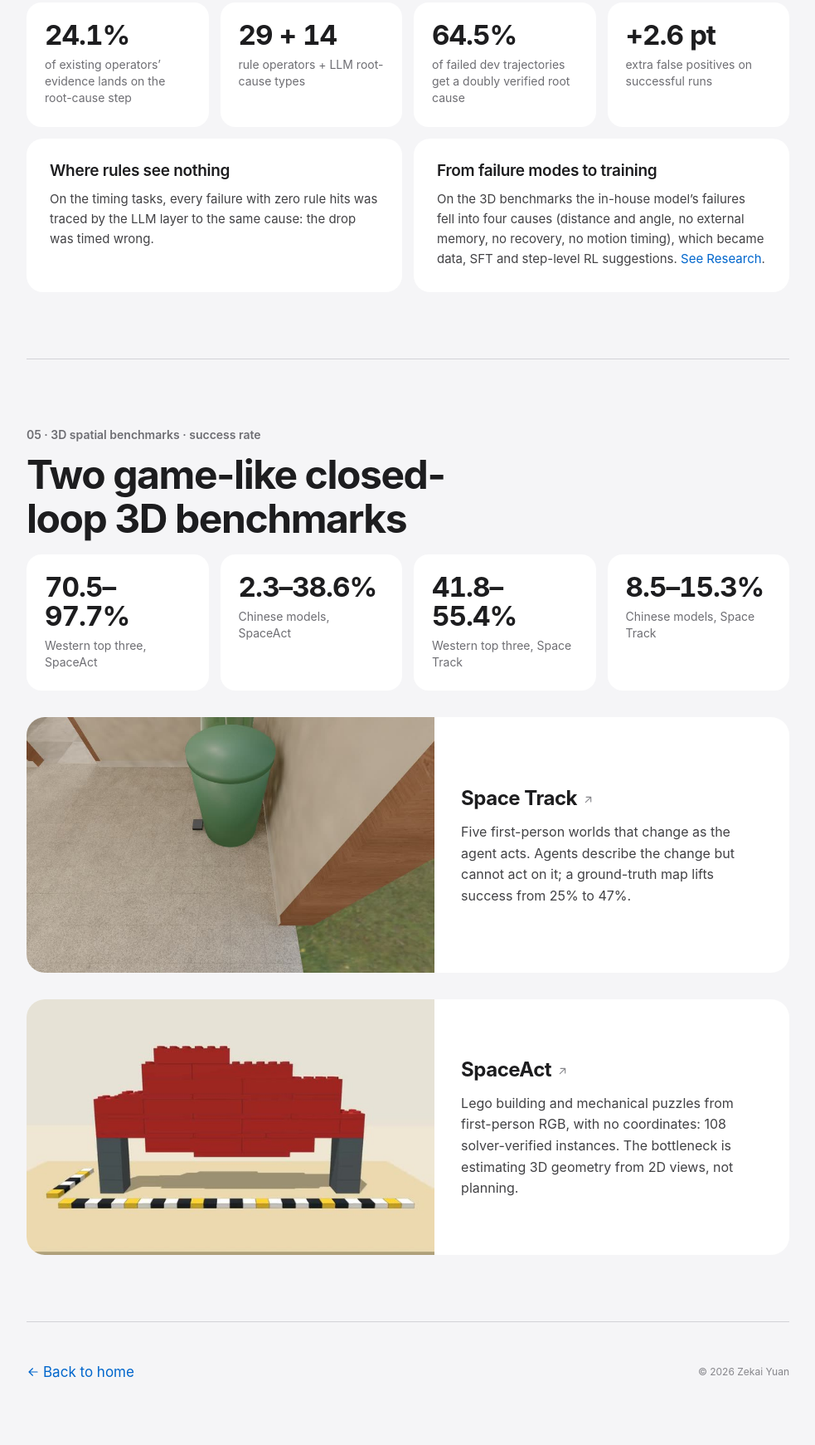
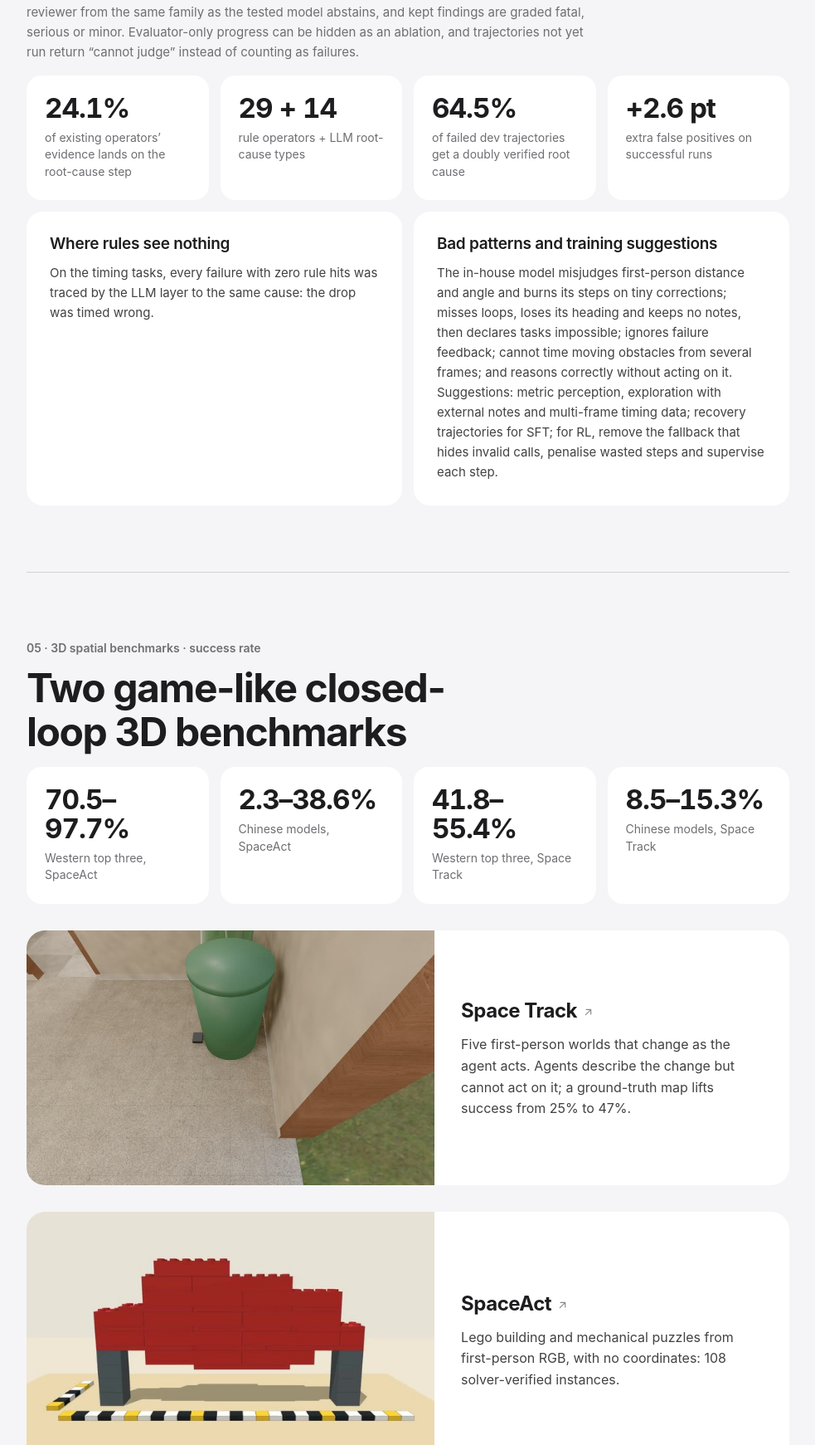
Before and after one commit to ZK-Yuan/ZK-Yuan.github.io, a plain HTML site: page tencent.html in a window 1280 px wide. Shown: the part 5481-7222 px from the top of the page at 83% size, without its empty margins (148-1131 px from the left). Drawn offline with Linux system fonts and the light colour scheme.

Commit message:
Refine CV and site: drop bottleneck claim, add SFT/RL data and bad-pattern summary
Co-authored-by: Cursor <cursoragent@cursor.com>

```diff
--- a/tencent.html
+++ b/tencent.html
@@ -57,7 +57,7 @@
   <section id="eyebench" class="d-sec">
     <p class="eyebrow">01 · <span class="en">Visual benchmark</span><span class="zh">视觉基准</span></p>
     <h2><span class="en">EyeBench-HY: puzzles reverse-engineered from user complaints</span><span class="zh">EyeBench-HY：从用户吐槽里反推的视觉考题</span></h2>
-    <p class="d-intro"><span class="en">I traced community complaints about vision models to perception blind spots and split spatial perception into <b>12 atomic skills</b> in five groups (path tracing, difference detection, topological closure, graph structure, visual patterns), each with three difficulty tiers. Parametric generators draw a puzzle and compute its answer at the same time, so new batches cost nothing to label and can target whichever skill a model is weak at.</span><span class="zh">从社区对视觉模型的吐槽反推感知盲区，把空间感知拆成路径追踪、差异检测、拓扑闭合、图结构、图形规律 <b>5 类 12 种原子能力</b>，每种 3 档难度。参数化生成器画图的同时算出答案，新题不需要人工标注，还能针对模型薄弱的能力<b>定向生产训练数据</b>。</span></p>
+    <p class="d-intro"><span class="en">I traced community complaints about vision models to perception blind spots and split spatial perception into <b>12 atomic skills</b> in five groups (path tracing, difference detection, topological closure, graph structure, visual patterns), each with three difficulty tiers. Parametric generators draw a puzzle and compute its answer at the same time, so new batches cost nothing to label. For weak skills I produced targeted training data: SFT samples (image, programmatic answer and step-by-step reasoning) and verifiable-reward RL data scored by program and staged by difficulty, filtering out items answerable without the image.</span><span class="zh">从社区对视觉模型的吐槽反推感知盲区，把空间感知拆成路径追踪、差异检测、拓扑闭合、图结构、图形规律 <b>5 类 12 种原子能力</b>，每种 3 档难度。参数化生成器画图的同时算出答案，新题不需要人工标注。针对薄弱能力定向生产训练数据：<b>SFT 数据</b>（题图 + 程序化答案 + 分步推理过程）与 <b>RL 可验证奖励数据</b>（程序判分、按难度分档做课程），并用去图消融过滤不看图也能答对的样本。</span></p>
     <div class="gallery">
       <figure><img loading="lazy" src="images/hy/eb-maze-turns.png" width="720" height="720" alt="Maze for counting turns"><figcaption><span class="en">Maze turns</span><span class="zh">迷宫转弯计数</span></figcaption></figure>
       <figure><img loading="lazy" src="images/hy/eb-crossings.png" width="720" height="720" alt="Tangled curves for counting crossings"><figcaption><span class="en">Crossings</span><span class="zh">交点计数</span></figcaption></figure>
@@ -188,8 +188,8 @@
         <p><span class="en">On the timing tasks, every failure with zero rule hits was traced by the LLM layer to the same cause: the drop was timed wrong.</span><span class="zh">时间类任务里，规则零命中的失败，LLM 层全部定位到了同一个原因：投放时机算错。</span></p>
       </div>
       <div class="panel">
-        <h3><span class="en">From failure modes to training</span><span class="zh">从失败模式到训练建议</span></h3>
-        <p><span class="en">On the 3D benchmarks the in-house model’s failures fell into four causes (distance and angle, no external memory, no recovery, no motion timing), which became data, SFT and step-level RL suggestions. <a class="hl" href="index.html#research">See Research</a>.</span><span class="zh">在三维基准上，自研模型的失败归为四类主因（距离与转角、不记状态、失败后不归因、不会推算运动周期），并转成数据、SFT 与 RL 步级惩罚建议。</span></p>
+        <h3><span class="en">Bad patterns and training suggestions</span><span class="zh">归纳的 Bad Pattern 与训练建议</span></h3>
+        <p><span class="en">The in-house model misjudges first-person distance and angle and burns its steps on tiny corrections; misses loops, loses its heading and keeps no notes, then declares tasks impossible; ignores failure feedback; cannot time moving obstacles from several frames; and reasons correctly without acting on it. Suggestions: metric perception, exploration with external notes and multi-frame timing data; recovery trajectories for SFT; for RL, remove the fallback that hides invalid calls, penalise wasted steps and supervise each step.</span><span class="zh">自研模型的主要问题：估不准距离与转角、反复微调耗光步数；认不出环路、转身丢方向、不记笔记，迷路后宣称做不到；操作失败不归因、跨环境误调工具；不会从多帧推算运动周期；推理与行动脱节。训练建议：补度量感知、带外部笔记的长程探索、多帧时序三类数据；SFT 补“失败 → 验证 → 回退”纠错轨迹；RL 去掉掩盖非法调用的 fallback，惩罚无效动作与步数浪费，做步级过程监督。</span></p>
       </div>
     </div>
   </section>
@@ -215,7 +215,7 @@
       <img loading="lazy" src="images/v4/spaceact.jpg" alt="A red Lego arch being built in SpaceAct">
       <div>
         <h3>SpaceAct<svg class="arr" viewBox="0 0 20 20" fill="currentColor" aria-hidden="true"><path fill-rule="evenodd" d="M5.22 14.78a.75.75 0 001.06 0l7.22-7.22v5.69a.75.75 0 001.5 0v-7.5a.75.75 0 00-.75-.75h-7.5a.75.75 0 000 1.5h5.69l-7.22 7.22a.75.75 0 000 1.06z" clip-rule="evenodd"/></svg></h3>
-        <p><span class="en">Lego building and mechanical puzzles from first-person RGB, with no coordinates: 108 solver-verified instances. The bottleneck is estimating 3D geometry from 2D views, not planning.</span><span class="zh">只凭第一人称画面完成乐高搭建与机械解谜，不给坐标，共 108 道求解器验证题。瓶颈不在规划，而在从二维画面估准三维几何。</span></p>
+        <p><span class="en">Lego building and mechanical puzzles from first-person RGB, with no coordinates: 108 solver-verified instances.</span><span class="zh">只凭第一人称画面完成乐高搭建与机械解谜，不给坐标，共 108 道求解器验证题。</span></p>
       </div>
     </a>
   </section>
```
Also changed, not shown: index.html (+2 -2 lines), 1 other file.
